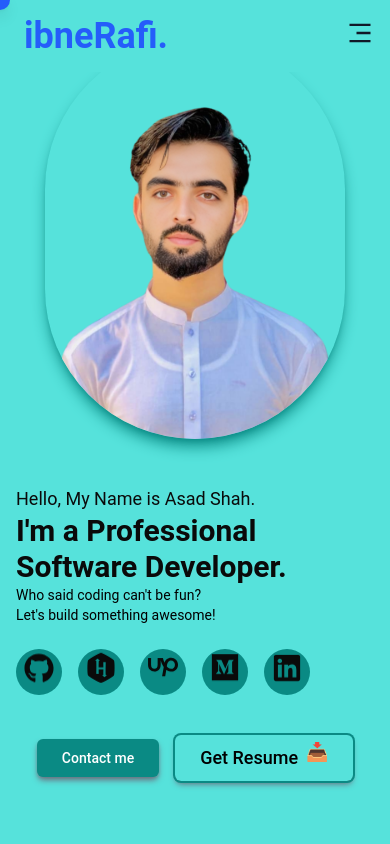
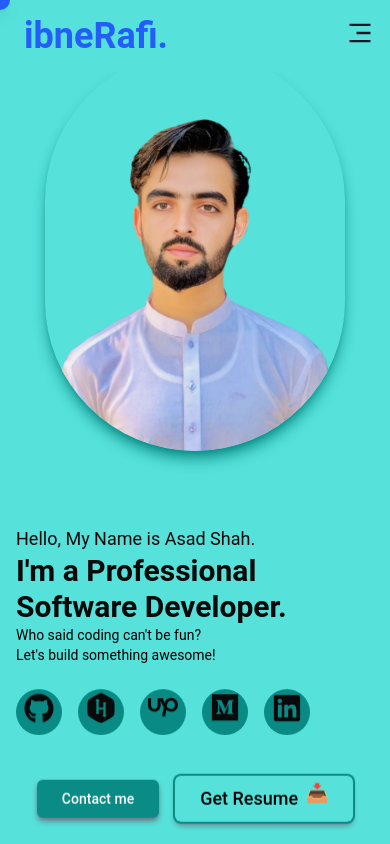
Before and after one commit to iamasadshah/iamasadshah-ibnerafi, a Next.js app: page / in a window 390 px wide. Shown: the top 844 px of the page. Built offline with nearby package versions, Linux system fonts and the light colour scheme.

Commit message:
hero image is now responsive

```diff
--- a/src/app/components/Footer.tsx
+++ b/src/app/components/Footer.tsx
@@ -7,7 +7,7 @@ const Footer = () => {
     <footer className="flex flex-col lg:flex-row items-center justify-between bg-primary2 text-white py-6 px-10 -mt-2">
       {/* Pages Links */}
       <div>
-        <p className="text-black">
+        <p className="text-black text-center">
           Made with Code and Creativity by Asad Shah.
         </p>
       </div>
--- a/src/app/components/Hero.tsx
+++ b/src/app/components/Hero.tsx
@@ -86,7 +86,7 @@ const Hero = () => {
   return (
     <div className="lg:flex lg:pr-6 h-screen Hero-container bg-primary2 relative overflow-hidden md:h-[1050px] lg:h-screen">
       {/* Image Section */}
-      <div className="Image-Div flex flex-col justify-center items-center px-4 relative h-[50vh] lg:h-full lg:basis-[60%] order-first lg:order-last">
+      <div className="Image-Div flex flex-col justify-center items-center px-4 relative h-[50vh] lg:h-full lg:basis-[60%] order-first lg:order-last py-36 mt-10 md:py-16">
         {/* Hero Image */}
         <Image
           ref={heroImageRef}
@@ -94,7 +94,7 @@ const Hero = () => {
           alt="Hero-Image"
           height={400}
           width={400}
-          className="object-contain z-10 w-[300px] h-[500px] sm:w-[400px] sm:h-[400px] md:w-[500px] md:h-[500px]  lg:w-[450px] lg:h-[450px] shadow-lg mt-14 shadow-primary1 rounded-full"
+          className="object-contain z-10 w-[300px] h-[500px] sm:w-[400px] sm:h-[400px] md:w-[500px] md:h-[500px]  lg:w-[450px] lg:h-[450px] shadow-lg shadow-primary1 rounded-full"
         />
       </div>
 
```
